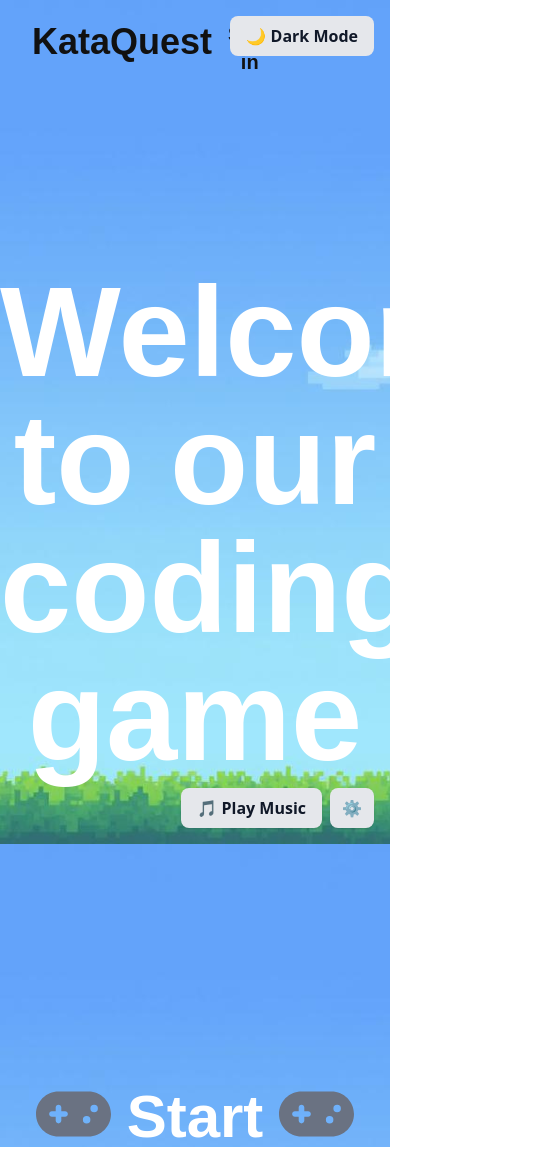
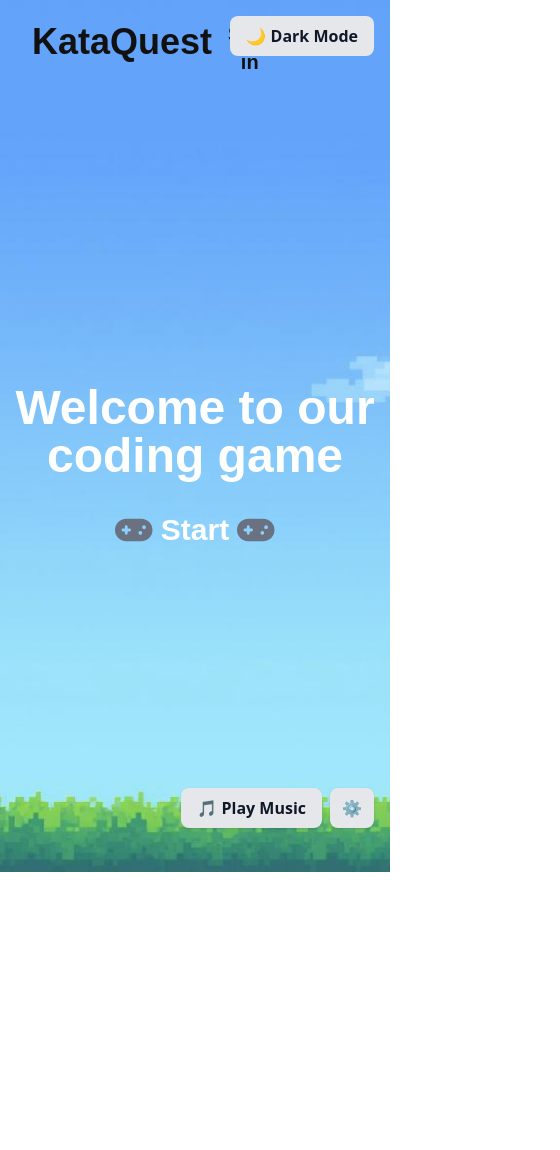
Before and after one commit to will-barnett99/code-game-frontend, a React (Vite) app: page / in a window 390 px wide. Shown: the whole page, 560 px wide, since content can reach past the window. After the commit the page ends 872 px from the top, so only its background shows below. Built offline with nearby package versions, Linux system fonts and the light colour scheme; no server answers.

Commit message:
add responsive breakpoints fo text and padding

```diff
--- a/src/components/Landing.jsx
+++ b/src/components/Landing.jsx
@@ -5,24 +5,23 @@ import { faGamepad } from "@fortawesome/free-solid-svg-icons";
 function Landing() {
   return (
     <>
-      <section className=" flex flex-col gap-16 content-center justify-center text-white text-center">
-        <h1 className="font-pixelify text-9xl font-bold pt-48">
+      <section className="w-[100vw] h-[calc(100vh-48px)] flex flex-col gap-4  md:gap-8 lg:gap-16 items-center justify-center lg:justify-start lg:pt-48 text-center font-pixelify text-white">
+        <h1 className="max-w-[1024px] text-5xl md:text-7xl lg:text-9xl font-bold">
           Welcome to our coding game
         </h1>
 
-        <Link
-          to={`/onboarding`}
-          className="font-pixelify font-bold cursor-pointer text-center pt-60"
-        >
-          <FontAwesomeIcon
-            icon={faGamepad}
-            className="text-6xl text-gray-500"
-          />
-          <button className="text-6xl px-4">Start</button>
-          <FontAwesomeIcon
-            icon={faGamepad}
-            className="text-6xl text-gray-500"
-          />
+        <Link to={`/onboarding`}>
+          <button className="flex items-center gap-2 mx-auto p-4 text-3xl md:text-5xl lg:text-7xl cursor-pointer font-bold">
+            <FontAwesomeIcon
+              icon={faGamepad}
+              className="text-gray-500 text-3xl lg:text-5xl"
+            />{" "}
+            Start
+            <FontAwesomeIcon
+              icon={faGamepad}
+              className="text-gray-500 text-3xl lg:text-5xl"
+            />
+          </button>
         </Link>
       </section>
     </>
```
